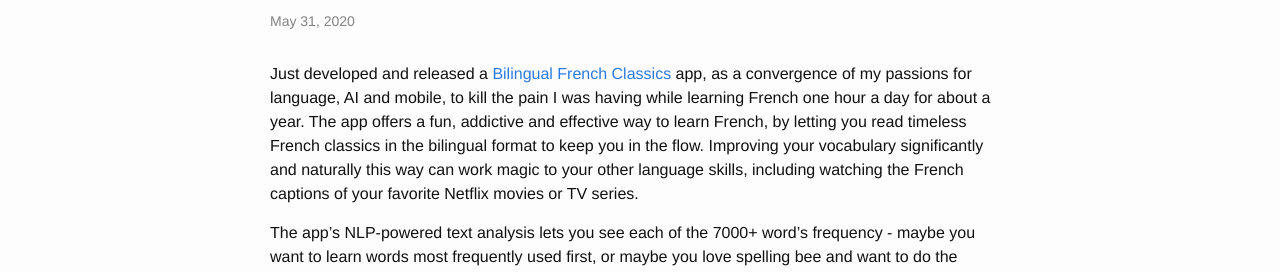
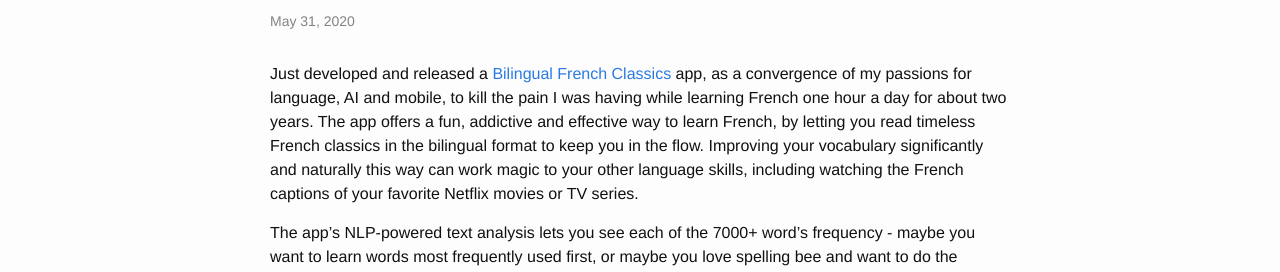
Before and after one commit to jeffxtang/jeffxtang.github.io, a Jekyll site: the page built from _posts/2020-05-31-bilingual-french-classics.md, in a window 1280 px wide. Shown: the part 138-410 px from the top of the page. Built offline with Jekyll 4.4.1, drawn with Linux system fonts in a browser that asks for light colours; comment, search, counter and statistics services are not loaded.

Commit message:
updated bilingual fc

```diff
--- a/_posts/2020-05-31-bilingual-french-classics.md
+++ b/_posts/2020-05-31-bilingual-french-classics.md
@@ -6,7 +6,7 @@ date:   2020-05-31 23:59:00
 categories: nlp, nlu, ai, mobile
 ---
 
-Just developed and released a [Bilingual French Classics](https://apps.apple.com/us/app/bilingual-french-classics/id1514959129?ls=1) app, as a convergence of my passions for language, AI and mobile, to kill the pain I was having while learning French one hour a day for about a year. The app offers a fun, addictive and effective way to learn French, by letting you read timeless French classics in the bilingual format to keep you in the flow. Improving your vocabulary significantly and naturally this way can work magic to your other language skills, including watching the French captions of your favorite Netflix movies or TV series.
+Just developed and released a [Bilingual French Classics](https://apps.apple.com/us/app/bilingual-french-classics/id1514959129?ls=1) app, as a convergence of my passions for language, AI and mobile, to kill the pain I was having while learning French one hour a day for about two years. The app offers a fun, addictive and effective way to learn French, by letting you read timeless French classics in the bilingual format to keep you in the flow. Improving your vocabulary significantly and naturally this way can work magic to your other language skills, including watching the French captions of your favorite Netflix movies or TV series.
 
 The app's NLP-powered text analysis lets you see each of the 7000+ word's frequency - maybe you want to learn words most frequently used first, or maybe you love spelling bee and want to do the opposite. Also, the fuzzy text search in the app allows you to see how any tricky word is used in the context, or find that word that spells like this and this.
 
```
